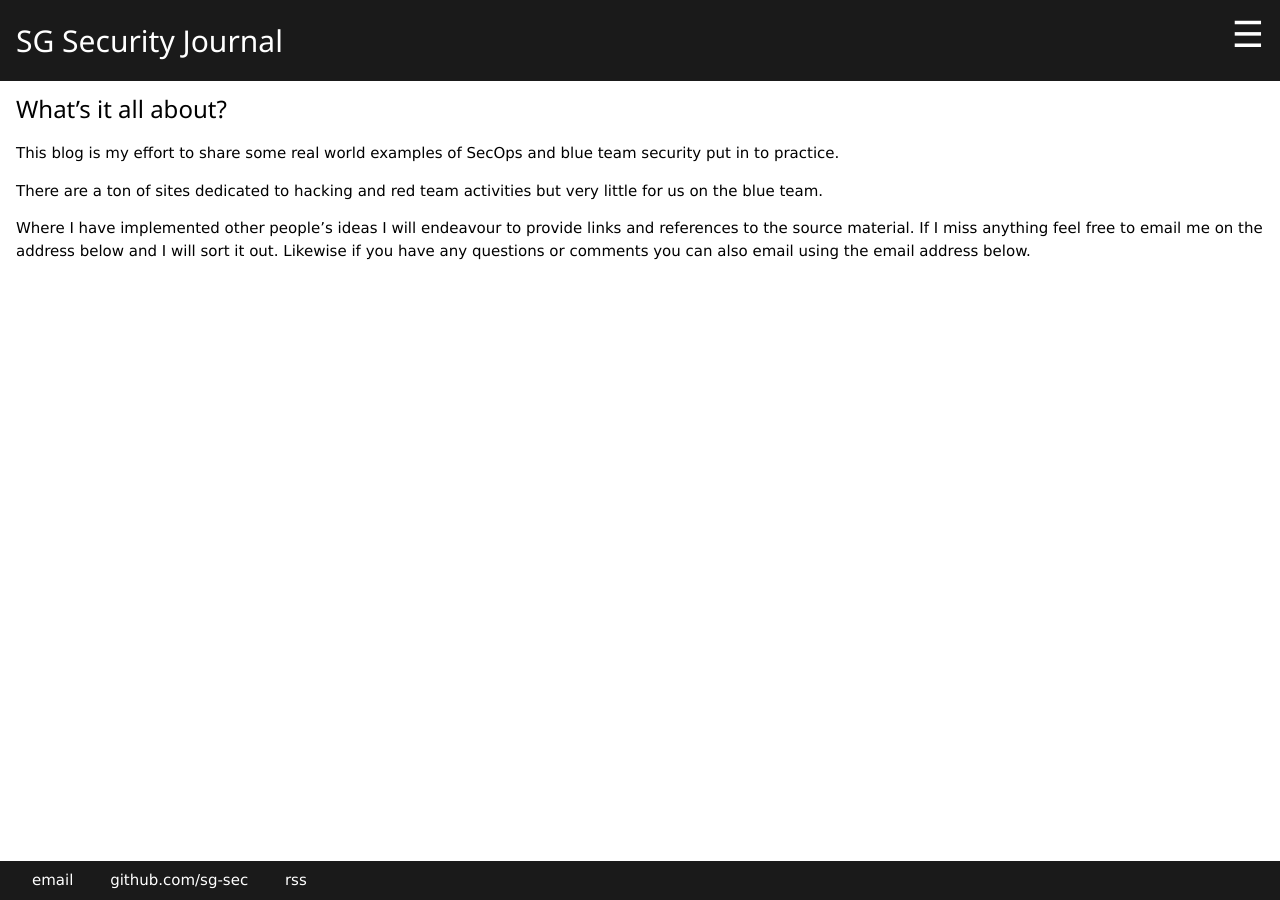
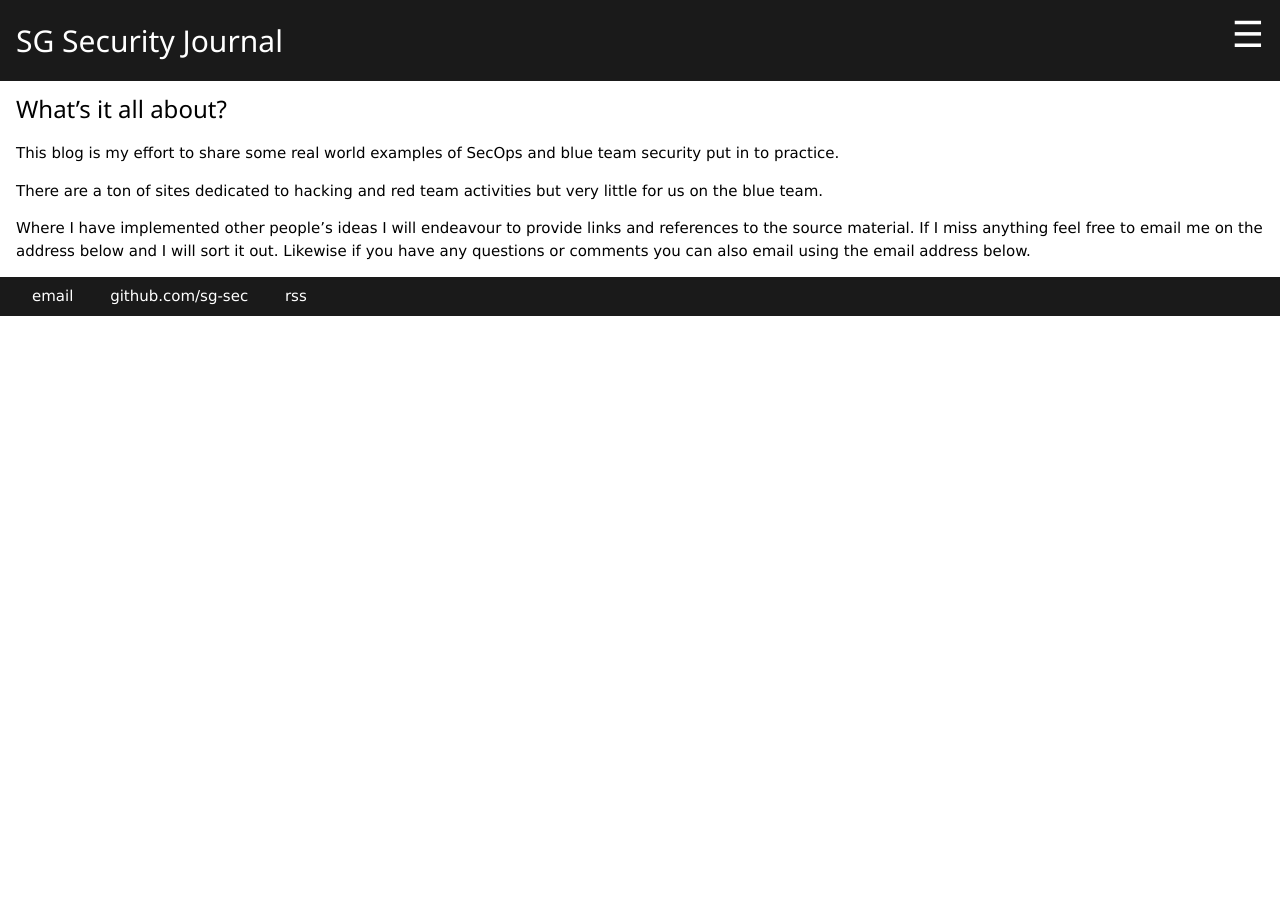
Before and after one commit to sg-sec/sg-sec.github.io, a Jekyll site: the page built from about/index.md, in a window 1280 px wide. Built offline with Jekyll 4.4.1, drawn with Linux system fonts in a browser that asks for light colours; our own code applies the rules of GitHub Pages for plain Markdown files.

Commit message:
Update default.html

```diff
--- a/_layouts/default.html
+++ b/_layouts/default.html
@@ -24,7 +24,7 @@
 			{{ content }}
 
 			</div><!-- /.container -->
-			<footer class="w3-container sg-dark-charcoal-black w3-bottom">
+			<footer class="w3-container sg-dark-charcoal-black">
 	    		        <a class="w3-bar-item w3-button" href="mailto:sgsec@tutanota.com">email</a>
                                 <a class="w3-bar-item w3-button" href="https://github.com/sg-sec"> github.com/sg-sec</a>
                                 <a class="w3-bar-item w3-button" href="https://blog.sg-sec.co.uk/feed.xml">rss</a>
```
